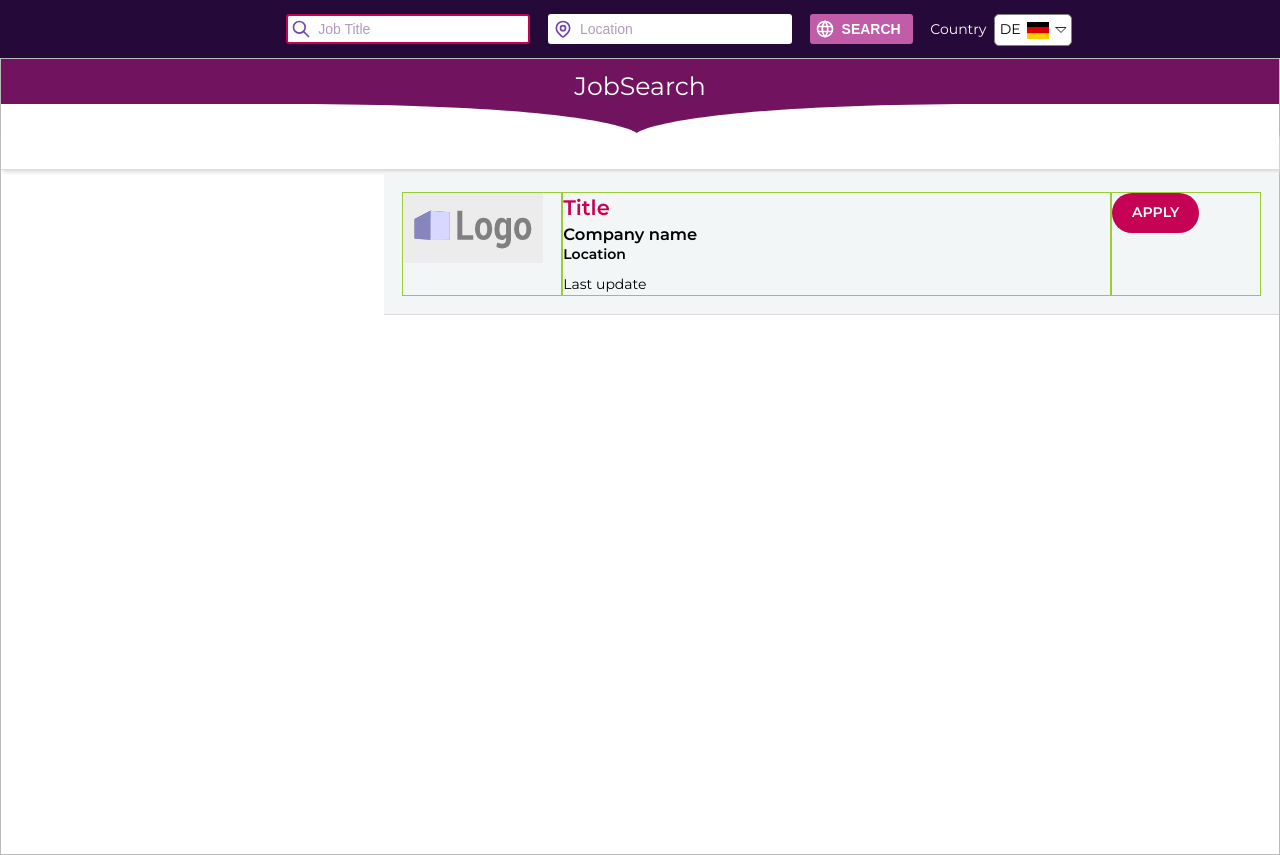
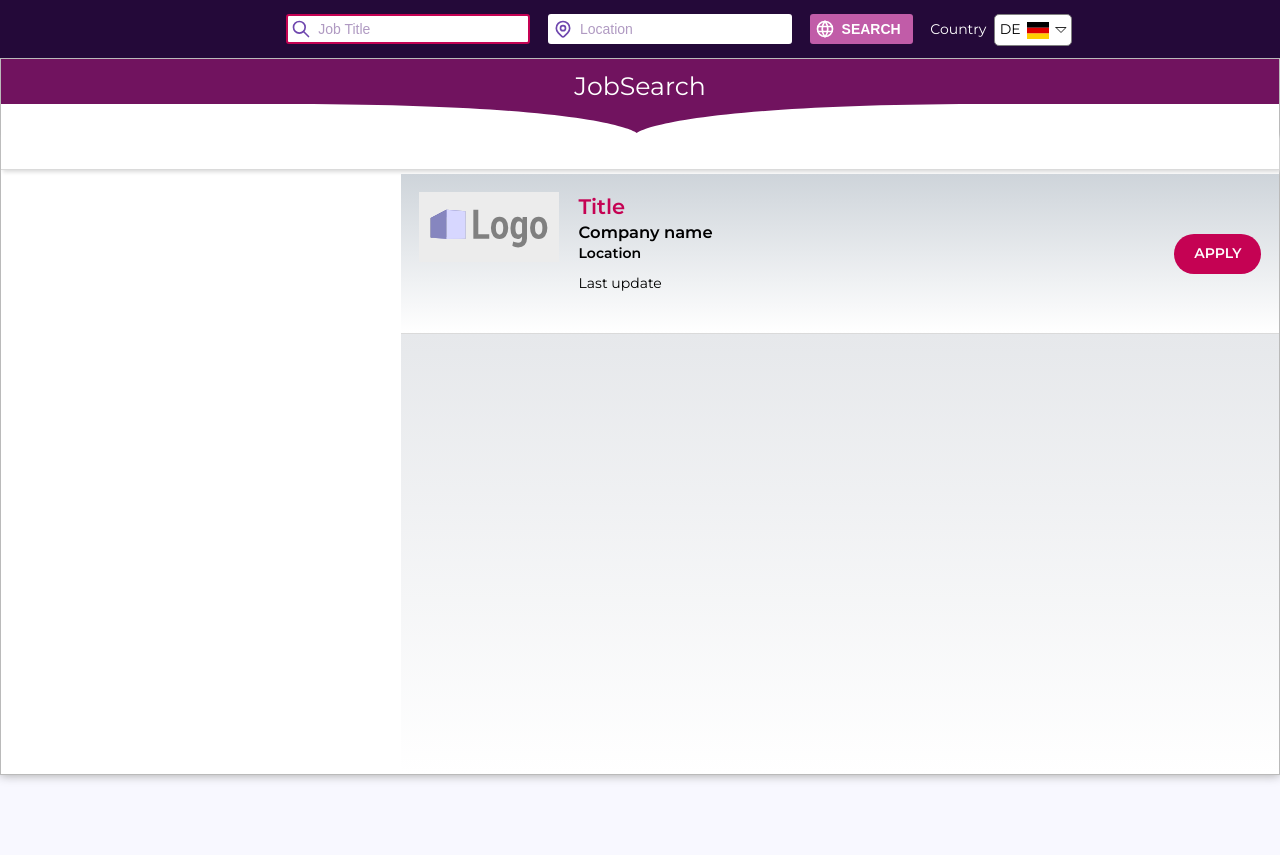
Before and after one commit to Amarok24/jobsearch, a plain HTML site: page index.html in a window 1280 px wide. After the commit the page ends 800 px from the top, so only its background shows below. Drawn offline with Linux system fonts and the light colour scheme.

Commit message:
css grid improvements

```diff
--- a/css/main.css
+++ b/css/main.css
@@ -204,57 +204,40 @@ body {
   font-style: italic;
 }
 
+
+/* start main GRID *********************/
+
 .gridWrapper {
   display: grid;
-  height: 85vh;
-  grid-template-columns: 30% 70%;
-  /* column-gap: 2%; */
+  height: 75vh;
+  grid-template-rows: 160px 1fr;
+  grid-template-columns: 400px 1fr;
 }
 
 .searchResults {
-  grid-column-start: 1;
-  grid-column-end: 2;
+  grid-row-start: 1;
+  grid-row-end: -1;
   overflow-y: scroll;
   color: #505050;
 }
 
-.jobDetailWrapper {
-  grid-column-start: 2;
-  grid-column-end: 3;
-  background-color: #b09ac2;
-  display: grid;
-  grid-template-rows: 140px auto;
-  overflow: scroll; /* neccessary for jobDetailContent's scrollbars to work */
-}
-
-.jobDetailHeader {
-  background-color: var(--cultured);
+.jobHeader {
+  background: linear-gradient(180deg, #ced4da 0%, #ffffff 100%);
   padding: 2%;
   border-bottom: 1px solid #dadada;
   display: grid;
-  grid-template-columns: 160px 1fr 150px;
+  grid-template-columns: 160px 1fr 120px;
 }
 
-.jobDetailHeader div {
-  border: 1px solid yellowgreen;
-}
-
-.jobDetailHeader h2 {
+.jobHeader h2 {
   color: var(--rose-red);
 }
 
-.jobDetailHeader h4 {
+.jobHeader h4 {
   margin-bottom: 10px;
 }
 
-.jobDetailContent {
-  background-color: white;
-  padding: 2%;
-  white-space: pre-line;
-  overflow-y: scroll;
-}
-
-.jobDetailHeader a {
+.jobHeader a {
   display: inline-block;
   color: white;
   border-radius: 20px;
@@ -265,8 +248,32 @@ body {
   text-decoration: none;
 }
 
-.jobDetailHeader a:hover {
+.jobHeader a:hover {
   background-color: crimson;
+}
+
+.jobHeader .headerLogo {
+
+}
+.jobHeader .headerText {
+
+}
+.jobHeader .headerButton {
+  align-self: center;
+  justify-self: end;
+}
+
+.jobContent {
+  background: linear-gradient(180deg, #e6e8eb 0%, #ffffff 100%);
+  overflow-y: scroll;
+}
+
+/* end main GRID *********************/
+
+
+.rawJobData {
+  padding: 2%;
+  white-space: pre-line;
 }
 
 
--- a/index.html
+++ b/index.html
@@ -75,39 +75,38 @@
       </output>
 
 
-      <div class="gridWrapper">
+      <main class="gridWrapper">
 
         <section class="searchResults" id="searchResults">
           <!-- jobs search results here -->
         </section>
 
-        <section>
-          <!-- selected job-ad content here -->
-          <section class="jobDetailHeader" id="jobDetailHeader">
+        <section class="jobHeader" id="jobHeader">
 
-              <div>
+          <div class="headerLogo">
             <img src="icons/logo-placeholder-optim.svg" class="companyLogoBig" alt="Logo" />
           </div>
 
-              <div>
+          <div class="headerText">
             <h2>Title</h2>
             <h3>Company name</h3>
             <h4>Location</h4>
             <span class="datePublished">Last update</span>
           </div>
 
-              <div>
+          <div class="headerButton">
             <a href="#" target="_blank">APPLY</a>
           </div>
 
         </section>
 
-          <section class="jobDetailContent" id="jobDetailContent">
-
-          </section>
+        <section class="jobContent">
+          <div class="rawJobData" id="rawJobData">
+            <!-- raw job data injected by JS -->
+          </div>
         </section>
 
-      </div>
+      </main>
 
 
     </div>
```
Lines whose indentation alone changed are shown as unchanged.
